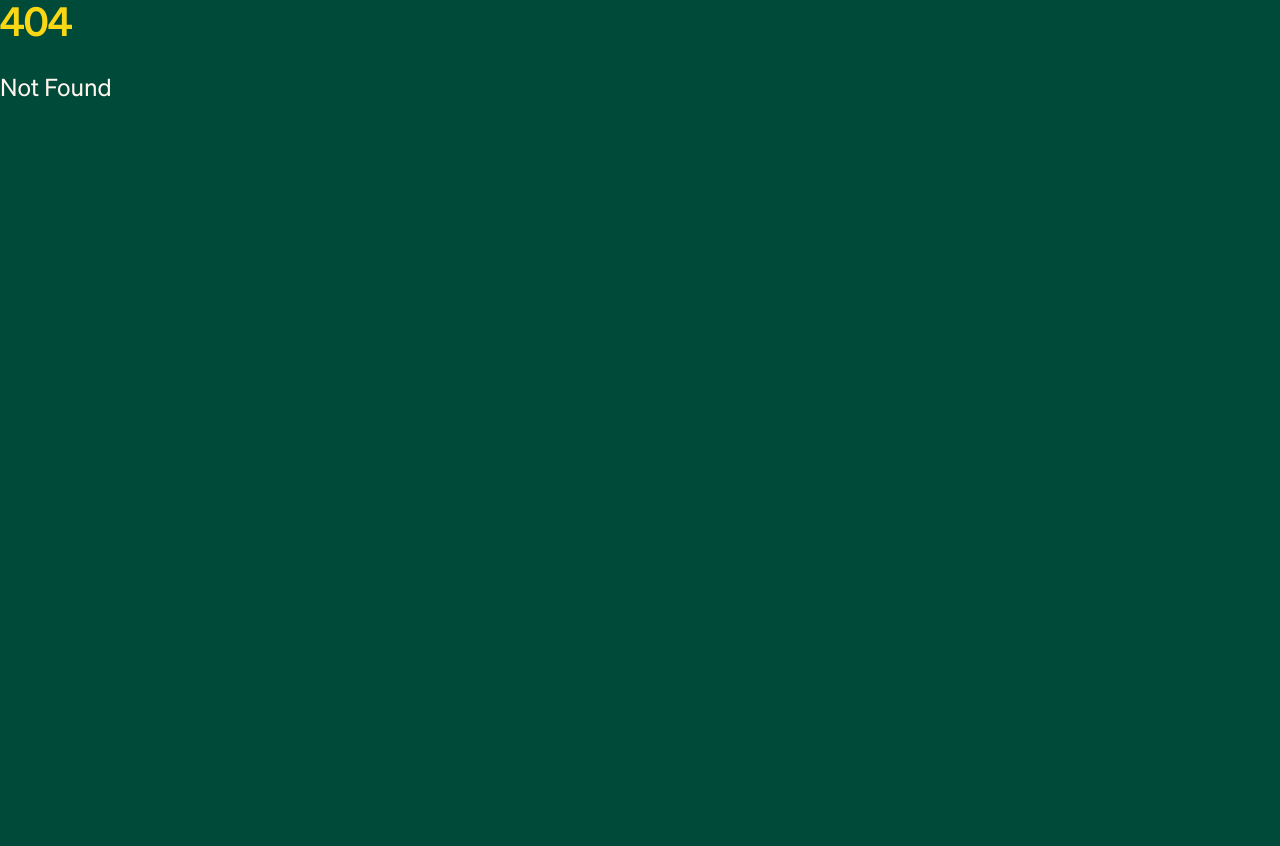
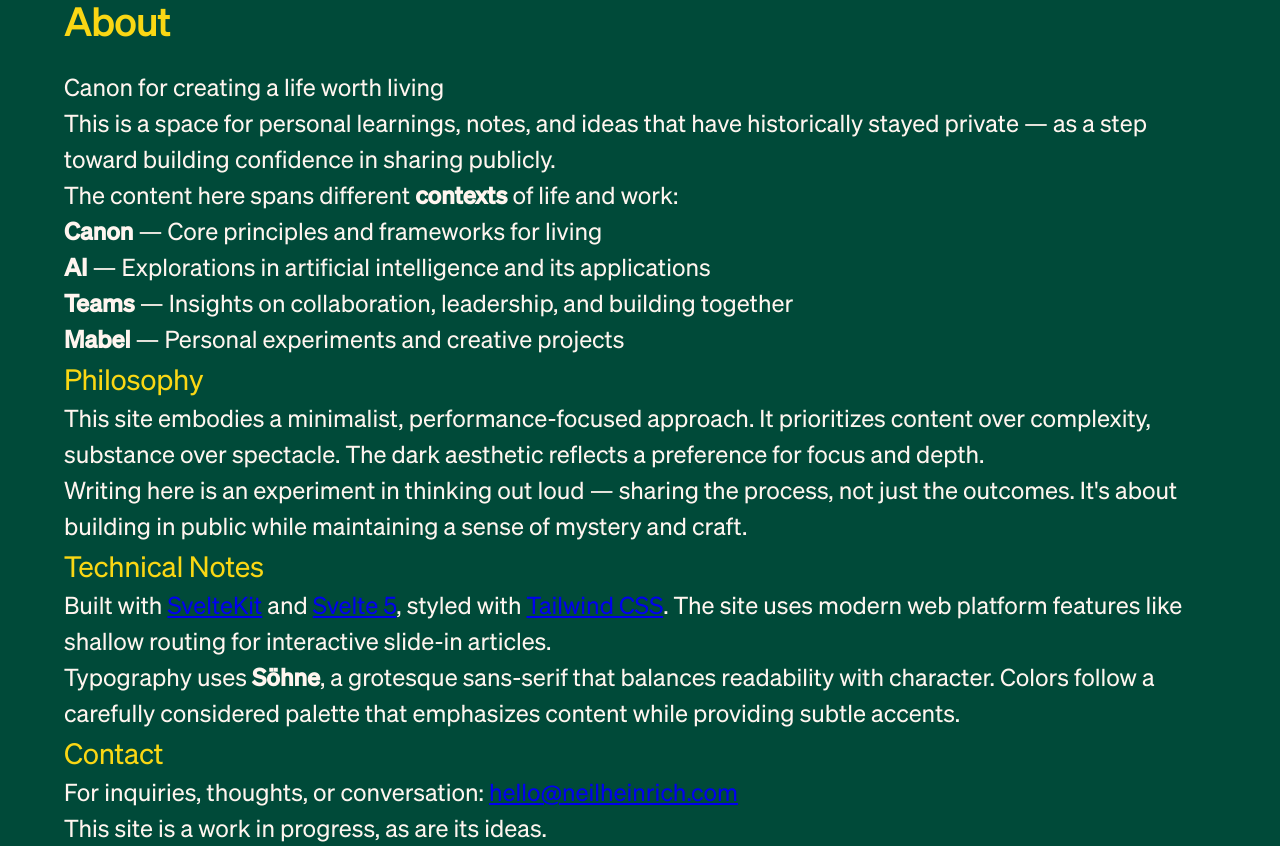
Before and after one commit to nheinrich/neilheinrich.com, a SvelteKit app: page /information in a window 1280 px wide. Before the commit this address had no page. Before the commit the page ends 800 px from the top, so only its background shows below. Built offline with nearby package versions, Linux system fonts and the light colour scheme.

Commit message:
✨ | add logo and header

```diff
--- a/src/app.html
+++ b/src/app.html
@@ -3,6 +3,7 @@
 	<head>
 		<meta charset="utf-8" />
 		<meta name="viewport" content="width=device-width, initial-scale=1" />
+		<link rel="icon" type="image/svg+xml" href="/favicon.svg" />
 		%sveltekit.head%
 	</head>
 	<body data-sveltekit-preload-data="hover">
--- /dev/null
+++ b/src/lib/components/Header.svelte
@@ -0,0 +1,57 @@
+<script>
+  import Logo from './Logo.svelte';
+</script>
+
+<header>
+  <div class="container">
+    <a href="/" class="logo-link">
+      <Logo />
+    </a>
+    <a href="/information" class="info button small">Info</a>
+
+    <nav>
+      <ul>
+        <li>
+          <!-- Future navigation items can go here -->
+        </li>
+      </ul>
+    </nav>
+  </div>
+</header>
+
+<style>
+  header {
+    margin-bottom: 1.25rem;
+  }
+
+  .container {
+    display: flex;
+    gap: 0.5rem;
+    padding-top: 2rem;
+  }
+
+  .logo-link :global(.logo) {
+    width: 14rem;
+    transform: translateX(-2.55rem);
+  }
+
+  .info {
+    position: relative;
+    top: 6.75rem;
+    left: -4.25rem;
+    z-index: 10;
+  }
+
+  nav {
+    margin-left: auto;
+  }
+
+  nav ul {
+    display: flex;
+    gap: var(--gap-nav, 1rem);
+  }
+
+  nav li {
+    line-height: 1em;
+  }
+</style>
--- /dev/null
+++ b/src/lib/components/Logo.svelte
@@ -0,0 +1,16 @@
+<svg class="logo" viewBox="0 0 218.35 161.84" xmlns="http://www.w3.org/2000/svg">
+  <g id="Layer_2-2">
+    <path d="M159.88,158.36c.25-1.16,1.25-2.37,1.89-3.48,3.95-6.16,7.86-11.93,11.24-18.57,34.01-65.15,2.13-118.18-67-108.26-3.94.62-8.93,1.5-12.21,2.27-2.22.62-4.32.74-2.82,3.03,15.74,16.08,27.42,37.25,30.45,59.82,12.54,90.51-131.19,91.99-120.9,1.92,2.78-22.1,15.47-43.69,30.92-59.31,2.1-2,3.12-4.12-.26-5.29-7.18-2.44-14.96-3.14-22.45-3.75-3.85-.2-3.23-3.2-3.25-6.75,0-4.25,0-10.23,0-14.37.04-2.73-.16-4.37.58-5.04C6.52.15,7.38.03,8.72,0c2.23-.03,5.8.17,8.46.36,10.44.69,21.02,2.95,30.95,6.28,3.79,1.3,7.9,3.32,11.58,4.85,1.29.52,2.37.85,3.44.85,69.07-29.9,162.05-6.18,154.8,82.01-1.56,22.71-10.84,43.99-22.7,62.8-1.11,1.79-2.08,2.34-4,2.27-5.53,0-23.8.02-29.71,0-.75.01-1.83-.1-1.67-.98v-.08ZM54.1,51.93c-12.71,12.65-22.89,31.7-23.6,49.95-.93,19.21,11.22,34.75,31.09,34.48,8.85-.12,17.72-3.93,23.17-11.05,13.84-19.11,4.4-47.23-8.48-64.78-3.11-4.23-6.51-7.45-10.4-11.21-1.17-1.05-2.14-2.19-3.54-2.72-2.7-.61-5.68,3.23-8.11,5.2l-.14.13Z" />
+  </g>
+</svg>
+
+<style>
+  .logo {
+    display: inline-block;
+    width: 240px;
+  }
+
+  .logo path {
+    fill: var(--color-scarlet);
+  }
+</style>
--- /dev/null
+++ b/src/routes/information/+page.svelte
@@ -0,0 +1,78 @@
+<svelte:head>
+  <title>About - Neil Heinrich</title>
+  <meta name="description" content="Canon for creating a life worth living" />
+</svelte:head>
+
+<article class="container mx-auto max-w-4xl px-4 py-16">
+  <!-- Header -->
+  <header class="mb-12">
+    <h1 class="text-4xl md:text-5xl font-bold text-white mb-6">About</h1>
+    <p class="text-xl text-[#d6d2bd] leading-relaxed">
+      Canon for creating a life worth living
+    </p>
+  </header>
+
+  <!-- Content -->
+  <div class="prose prose-invert prose-zinc prose-lg max-w-none
+              prose-headings:text-white prose-headings:font-bold
+              prose-h1:text-3xl prose-h2:text-2xl prose-h3:text-xl
+              prose-p:text-[#d6d2bd] prose-p:leading-relaxed
+              prose-a:text-[#fad714] prose-a:no-underline hover:prose-a:underline
+              prose-strong:text-white prose-strong:font-semibold
+              prose-ul:text-[#d6d2bd] prose-ol:text-[#d6d2bd]
+              prose-li:my-1">
+
+    <p>
+      This is a space for personal learnings, notes, and ideas that have historically stayed private —
+      as a step toward building confidence in sharing publicly.
+    </p>
+
+    <p>
+      The content here spans different <strong>contexts</strong> of life and work:
+    </p>
+
+    <ul>
+      <li><strong>Canon</strong> — Core principles and frameworks for living</li>
+      <li><strong>AI</strong> — Explorations in artificial intelligence and its applications</li>
+      <li><strong>Teams</strong> — Insights on collaboration, leadership, and building together</li>
+      <li><strong>Mabel</strong> — Personal experiments and creative projects</li>
+    </ul>
+
+    <h2>Philosophy</h2>
+
+    <p>
+      This site embodies a minimalist, performance-focused approach. It prioritizes content over complexity,
+      substance over spectacle. The dark aesthetic reflects a preference for focus and depth.
+    </p>
+
+    <p>
+      Writing here is an experiment in thinking out loud — sharing the process, not just the outcomes.
+      It's about building in public while maintaining a sense of mystery and craft.
+    </p>
+
+    <h2>Technical Notes</h2>
+
+    <p>
+      Built with <a href="https://svelte.dev" target="_blank" rel="noopener noreferrer">SvelteKit</a> and
+      <a href="https://svelte.dev" target="_blank" rel="noopener noreferrer">Svelte 5</a>,
+      styled with <a href="https://tailwindcss.com" target="_blank" rel="noopener noreferrer">Tailwind CSS</a>.
+      The site uses modern web platform features like shallow routing for interactive slide-in articles.
+    </p>
+
+    <p>
+      Typography uses <strong>Söhne</strong>, a grotesque sans-serif that balances readability with character.
+      Colors follow a carefully considered palette that emphasizes content while providing subtle accents.
+    </p>
+
+    <h2>Contact</h2>
+
+    <p>
+      For inquiries, thoughts, or conversation:
+      <a href="mailto:hello@neilheinrich.com">hello@neilheinrich.com</a>
+    </p>
+
+    <p class="text-sm text-[#d6d2bd]/60 mt-12 pt-8 border-t border-black">
+      This site is a work in progress, as are its ideas.
+    </p>
+  </div>
+</article>
```
Also changed, not shown: src/routes/+page.svelte (+21 -7 lines).
